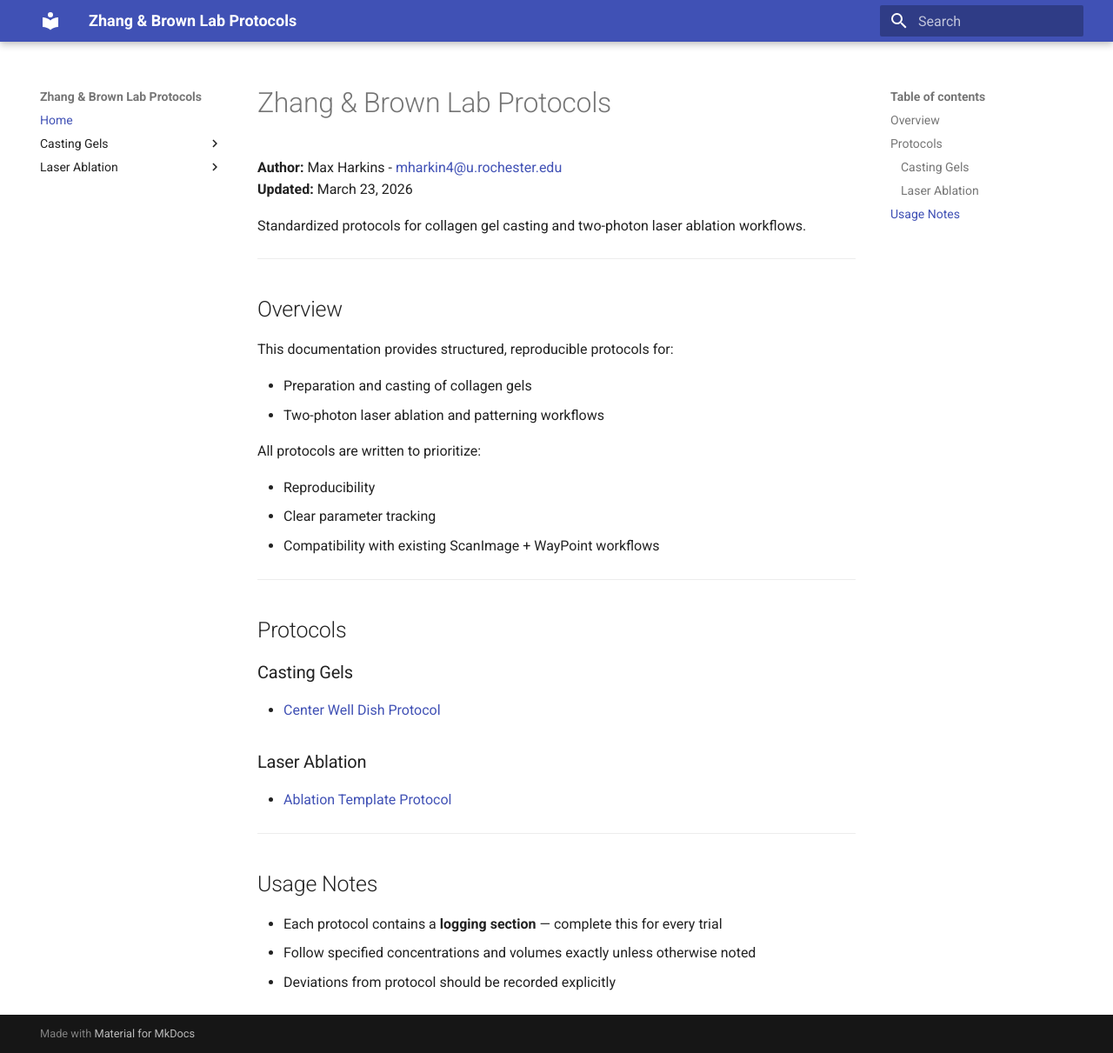
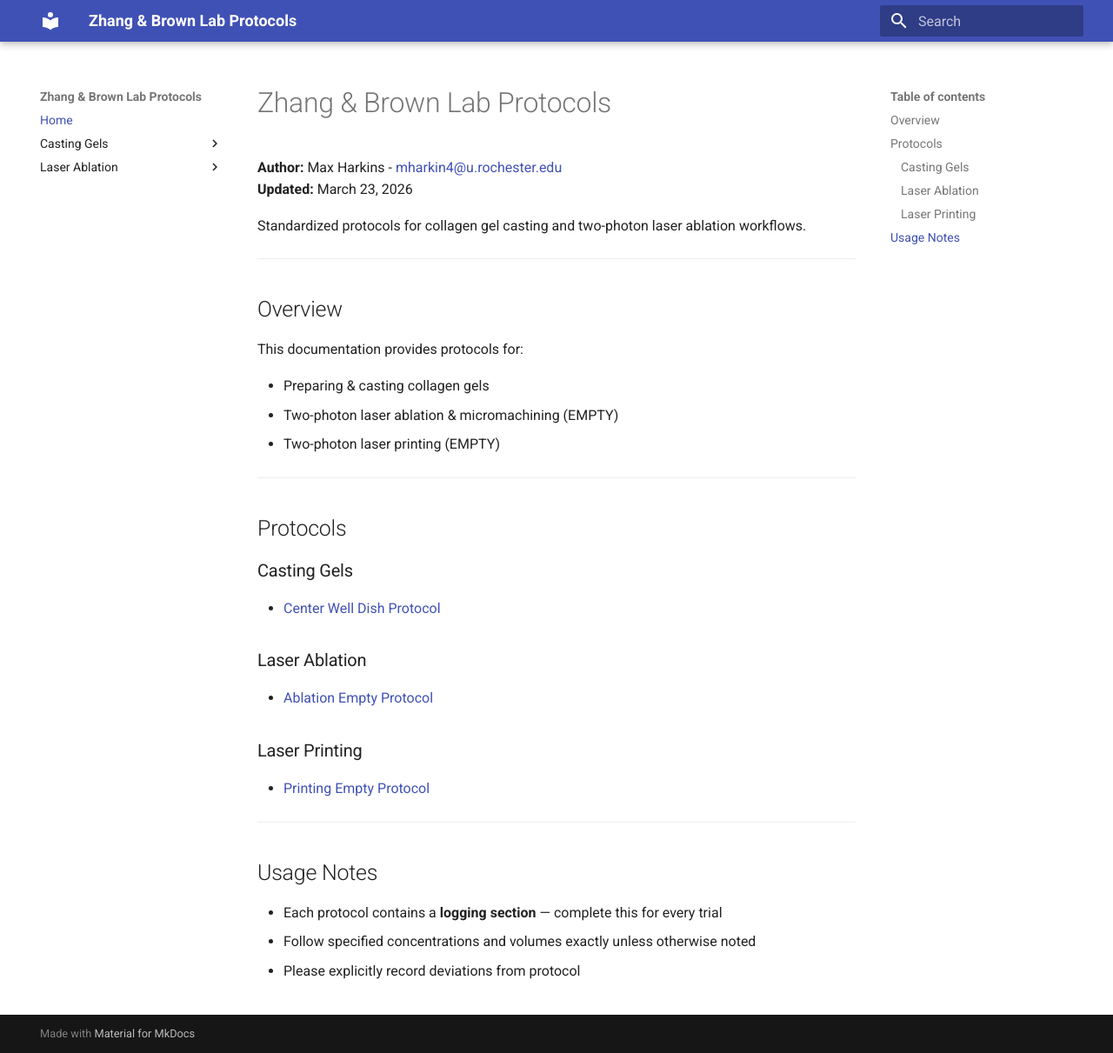
Before and after one commit to maxharkins/Zhang-and-Brown-Lab-Protocols, an MkDocs documentation site: the page built from docs/index.md, in a window 1280 px wide and 1211 px high. Shown: the whole window at 87% size. Built offline with MkDocs 1.6.1 and Material for MkDocs 9.7.7, drawn with Linux system fonts in a browser that asks for light colours.

Commit message:
update paths

```diff
--- a/docs/index.md
+++ b/docs/index.md
@@ -9,16 +9,11 @@ Standardized protocols for collagen gel casting and two-photon laser ablation wo
 
 ## Overview
 
-This documentation provides structured, reproducible protocols for:
+This documentation provides protocols for:
 
-* Preparation and casting of collagen gels
-* Two-photon laser ablation and patterning workflows
-
-All protocols are written to prioritize:
-
-* Reproducibility
-* Clear parameter tracking
-* Compatibility with existing ScanImage + WayPoint workflows
+* Preparing & casting collagen gels
+* Two-photon laser ablation & micromachining (EMPTY)
+* Two-photon laser printing (EMPTY)
 
 ---
 
@@ -30,7 +25,12 @@ All protocols are written to prioritize:
 
 ### Laser Ablation
 
-* [Ablation Template Protocol](laser_ablation/template.md)
+* [Ablation Empty Protocol](laser_ablation/protocol_template.md)
+
+### Laser Printing
+
+* [Printing Empty Protocol](laser_printing/protocol_template.md)
+
 
 ---
 
@@ -38,4 +38,4 @@ All protocols are written to prioritize:
 
 * Each protocol contains a **logging section** — complete this for every trial
 * Follow specified concentrations and volumes exactly unless otherwise noted
-* Deviations from protocol should be recorded explicitly
+* Please explicitly record deviations from protocol
```
Also changed, not shown: docs/laser_printing/protocol_template.md (added), 1 other file.
